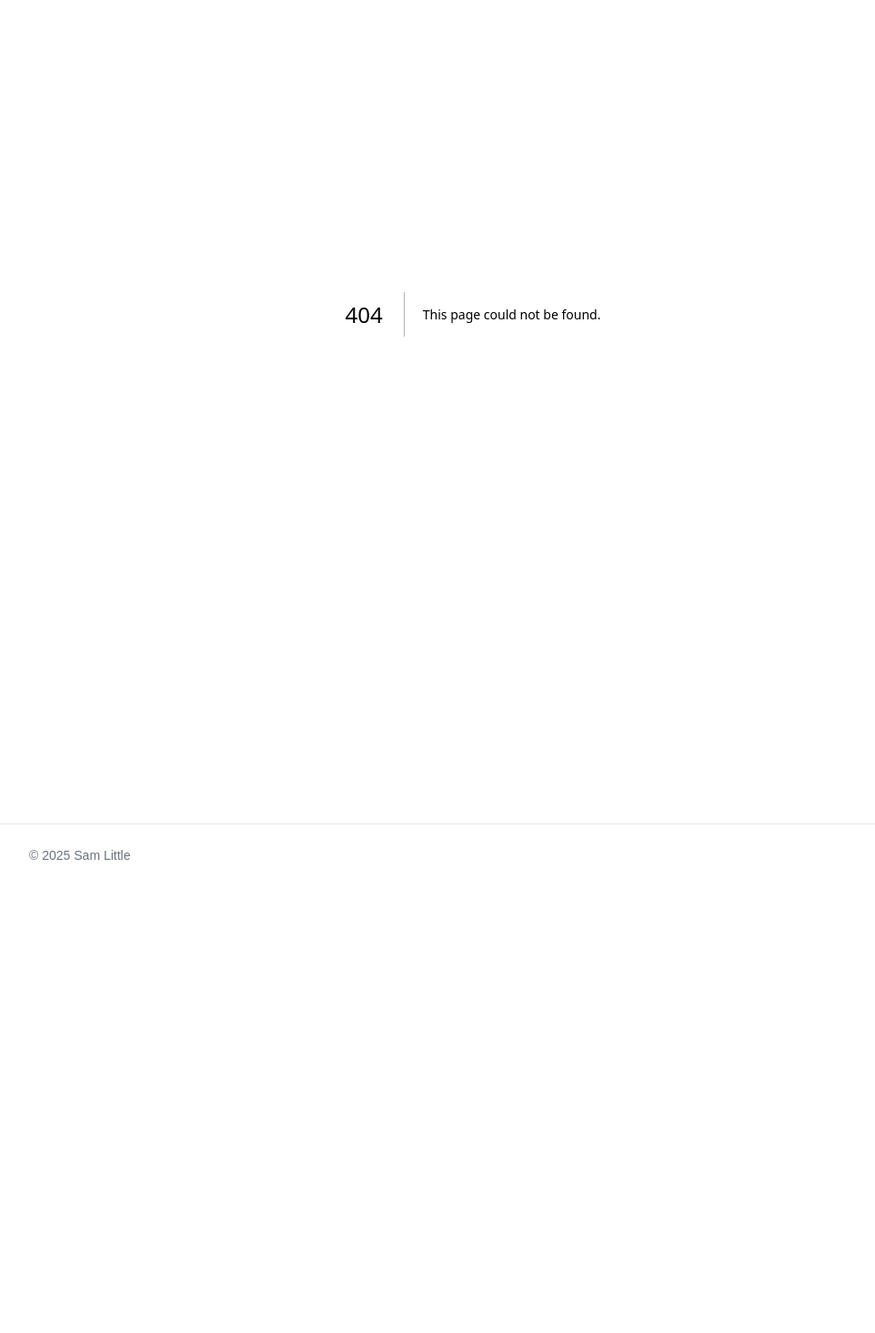
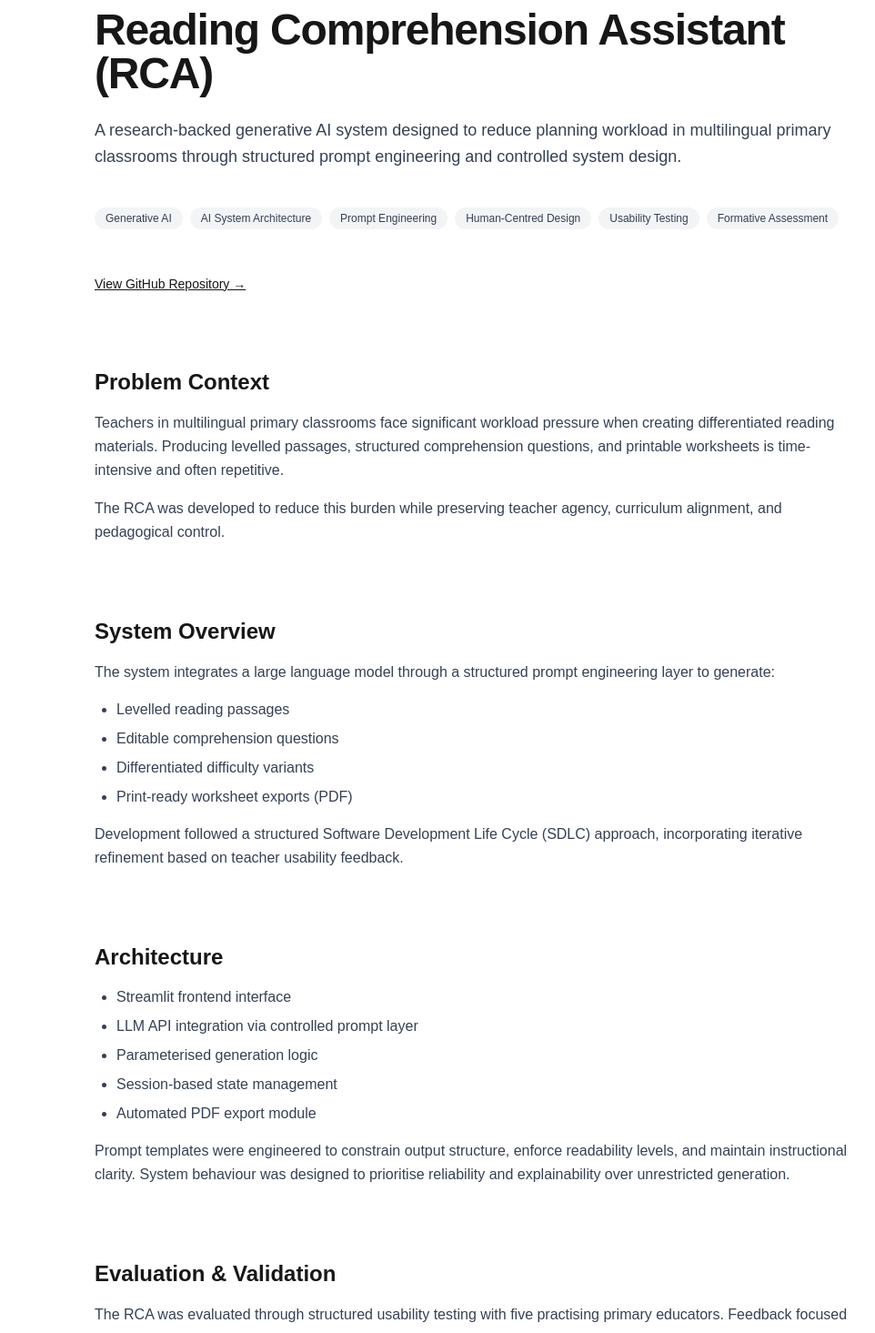
Before and after one commit to samlittle92/sam-little-portfolio, a Next.js app: page /projects/rca in a window 1280 px wide. Before the commit this address had no page. Shown: the part 180-1645 px from the top of the page at 91% size, without its empty margins (120-1082 px from the left). Before the commit the page ends 1154 px from the top, so only its background shows below. Built offline with nearby package versions, Linux system fonts and the light colour scheme.

Commit message:
Add RCA case study page with system explanation and demonstration screenshots

```diff
--- /dev/null
+++ b/src/app/projects/rca/page.tsx
@@ -0,0 +1,193 @@
+import Link from "next/link";
+
+export default function RCACaseStudy() {
+  return (
+    <section className="pt-16 pb-28">
+      <div className="max-w-4xl mx-auto px-6 lg:px-8 space-y-20">
+
+        {/* Header */}
+        <div className="space-y-6">
+          <h1 className="text-4xl md:text-5xl font-bold tracking-tight">
+            Reading Comprehension Assistant (RCA)
+          </h1>
+
+          <p className="text-lg text-gray-700 leading-relaxed">
+            A research-backed generative AI system designed to reduce planning
+            workload in multilingual primary classrooms through structured
+            prompt engineering and controlled system design.
+          </p>
+
+          <div className="flex flex-wrap gap-2 pt-4">
+            {[
+              "Generative AI",
+              "AI System Architecture",
+              "Prompt Engineering",
+              "Human-Centred Design",
+              "Usability Testing",
+              "Formative Assessment",
+            ].map((tag) => (
+              <span
+                key={tag}
+                className="text-xs px-3 py-1 rounded-full bg-gray-100 text-gray-700"
+              >
+                {tag}
+              </span>
+            ))}
+          </div>
+
+          <div className="pt-6">
+            <Link
+              href="https://github.com/samlittle92/reading-comprehension-assistant"
+              target="_blank"
+              className="text-sm font-medium underline"
+            >
+              View GitHub Repository →
+            </Link>
+          </div>
+        </div>
+
+        {/* Problem Context */}
+        <div className="space-y-4">
+          <h2 className="text-2xl font-semibold">Problem Context</h2>
+          <p className="text-gray-700 leading-relaxed">
+            Teachers in multilingual primary classrooms face significant workload
+            pressure when creating differentiated reading materials. Producing
+            levelled passages, structured comprehension questions, and printable
+            worksheets is time-intensive and often repetitive.
+          </p>
+          <p className="text-gray-700 leading-relaxed">
+            The RCA was developed to reduce this burden while preserving teacher
+            agency, curriculum alignment, and pedagogical control.
+          </p>
+        </div>
+
+        {/* System Overview */}
+        <div className="space-y-4">
+          <h2 className="text-2xl font-semibold">System Overview</h2>
+          <p className="text-gray-700 leading-relaxed">
+            The system integrates a large language model through a structured
+            prompt engineering layer to generate:
+          </p>
+
+          <ul className="list-disc pl-6 text-gray-700 space-y-2">
+            <li>Levelled reading passages</li>
+            <li>Editable comprehension questions</li>
+            <li>Differentiated difficulty variants</li>
+            <li>Print-ready worksheet exports (PDF)</li>
+          </ul>
+
+          <p className="text-gray-700 leading-relaxed">
+            Development followed a structured Software Development Life Cycle
+            (SDLC) approach, incorporating iterative refinement based on teacher
+            usability feedback.
+          </p>
+        </div>
+
+        {/* Architecture */}
+        <div className="space-y-4">
+          <h2 className="text-2xl font-semibold">Architecture</h2>
+
+          <ul className="list-disc pl-6 text-gray-700 space-y-2">
+            <li>Streamlit frontend interface</li>
+            <li>LLM API integration via controlled prompt layer</li>
+            <li>Parameterised generation logic</li>
+            <li>Session-based state management</li>
+            <li>Automated PDF export module</li>
+          </ul>
+
+          <p className="text-gray-700 leading-relaxed">
+            Prompt templates were engineered to constrain output structure,
+            enforce readability levels, and maintain instructional clarity.
+            System behaviour was designed to prioritise reliability and
+            explainability over unrestricted generation.
+          </p>
+        </div>
+
+        {/* Evaluation */}
+        <div className="space-y-4">
+          <h2 className="text-2xl font-semibold">Evaluation & Validation</h2>
+
+          <p className="text-gray-700 leading-relaxed">
+            The RCA was evaluated through structured usability testing with
+            five practising primary educators. Feedback focused on:
+          </p>
+
+          <ul className="list-disc pl-6 text-gray-700 space-y-2">
+            <li>Efficiency improvements in lesson planning</li>
+            <li>Clarity and appropriateness of generated outputs</li>
+            <li>Curriculum alignment</li>
+            <li>Perceived teacher control and trust</li>
+          </ul>
+
+          <p className="text-gray-700 leading-relaxed">
+            Results indicated measurable planning time reductions and strong
+            classroom applicability, validating the system’s design decisions.
+          </p>
+        </div>
+
+        {/* Screenshots Section */}
+        <div className="space-y-10">
+          <h2 className="text-2xl font-semibold">System Demonstration</h2>
+
+          <div className="space-y-4">
+            <img
+              src="/rca-dashboard.png"
+              alt="RCA Teacher Dashboard"
+              className="rounded-xl border border-gray-200"
+            />
+            <p className="text-sm text-gray-600">
+              Upon login, teachers access a structured dashboard that centralises
+                passage generation tools and previously created materials. This
+                interface was designed to reflect real classroom workflows rather
+                than experimental AI tooling.
+            </p>
+          </div>
+
+          <div className="space-y-4">
+            <img
+              src="/rca-create-passage.png"
+              alt="Create a reading passage."
+              className="rounded-xl border border-gray-200"
+            />
+            <p className="text-sm text-gray-600">
+              Teachers can configure passage generation using structured parameters,
+            including grade level, differentiation tier (Support, Core, Extension),
+            approximate length, and curriculum-aligned learning objectives.Structured LLM output including levelled passage and comprehension
+              questions.
+              These inputs are translated into a controlled prompt structure that
+                constrains model behaviour while preserving creativity. The goal is
+                not unrestricted generation, but reliable and pedagogically aligned
+                output.
+            </p>
+          </div>
+
+          <div className="space-y-4">
+            <img
+              src="/rca-differentiation.png"
+              alt="Create Reading Comprehension Question Interface"
+              className="rounded-xl border border-gray-200"
+            />
+            <p className="text-sm text-gray-600">
+               Generated comprehension questions remain fully editable, allowing
+                teachers to refine wording, adjust cognitive demand, or align content
+                more precisely with lesson objectives.This design choice reinforces teacher agency and positions the AI as a
+                support tool rather than an automated decision-maker. The system
+                prioritises collaboration between human expertise and generative
+                assistance.
+            </p>
+          </div>
+        </div>
+
+        {/* Demo Section */}
+        <div className="pt-12 border-t border-gray-200 space-y-4">
+          <h2 className="text-2xl font-semibold">Live Demonstration</h2>
+          <p className="text-gray-700 leading-relaxed">
+            A controlled live demonstration of the system is available upon
+            request. Please get in touch for access.
+          </p>
+        </div>
+
+      </div>
+    </section>
+  );
+}
```
Also changed, not shown: public/rca-create-passage.png (added), public/rca-dashboard.png (added).
